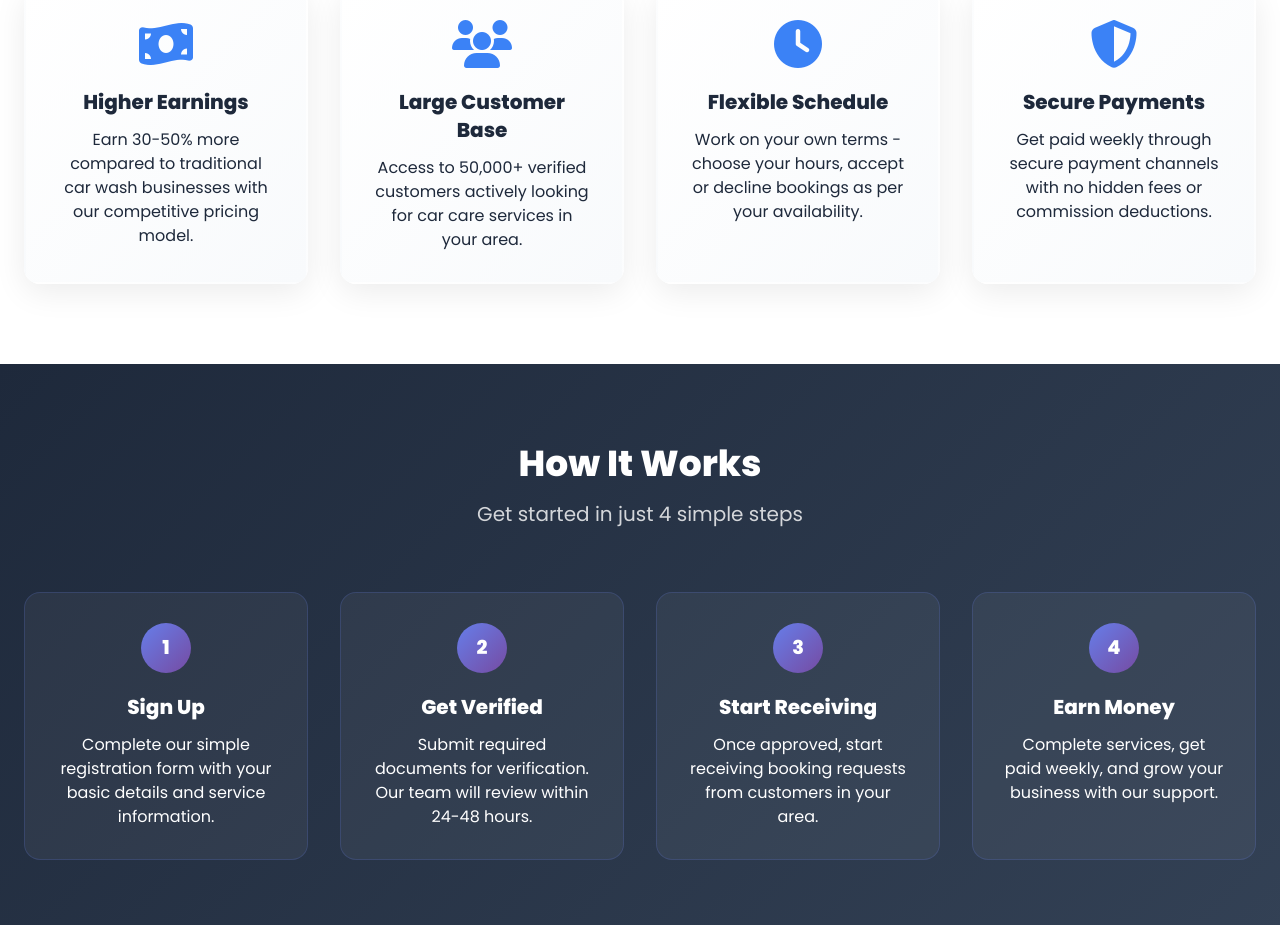
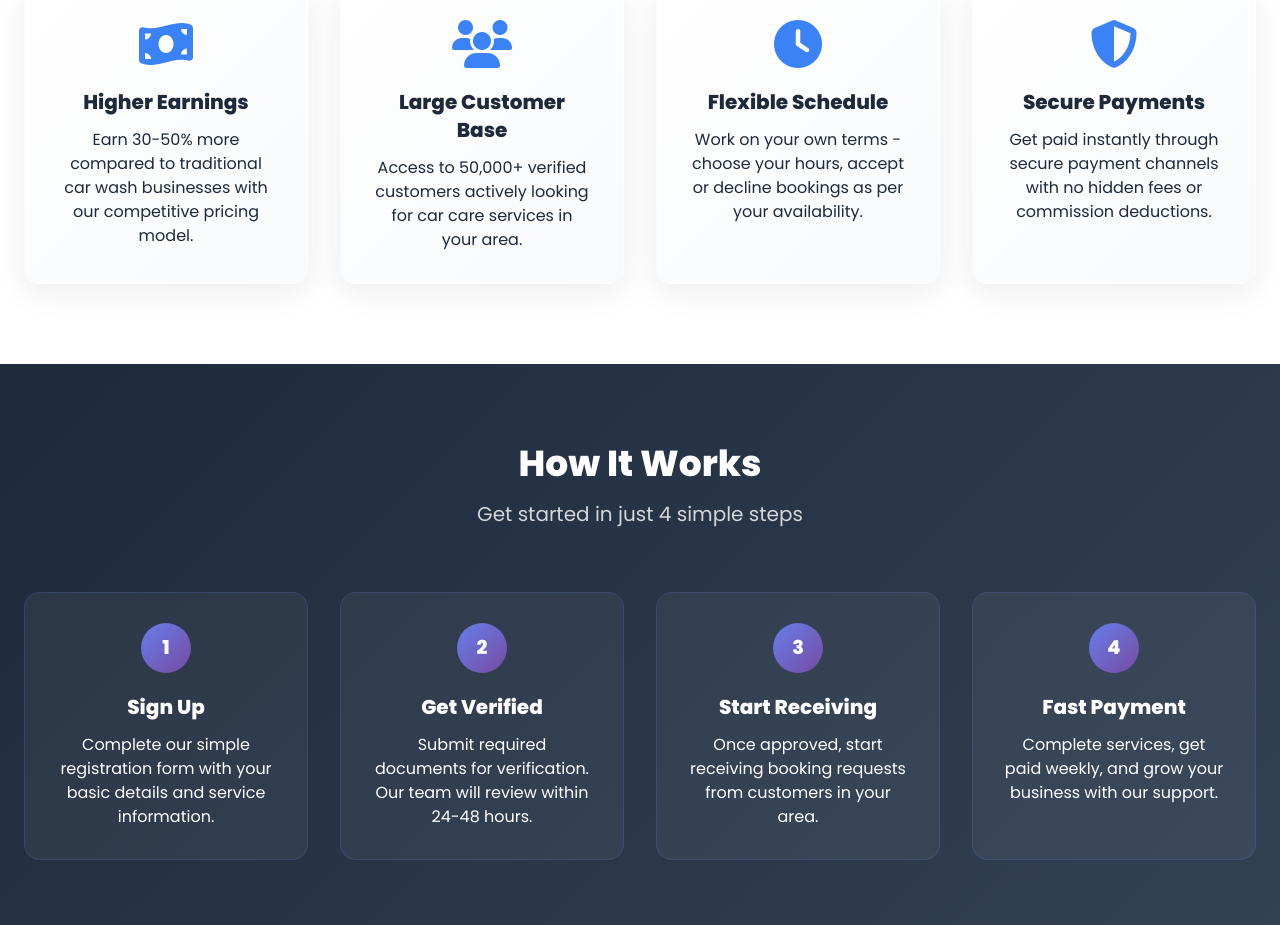
Before and after one commit to ParthBhut69/DriveConnect, a plain HTML site: page service_provider.html in a window 1280 px wide. Shown: the part 880-1805 px from the top of the page. Drawn offline with nearby package versions, Linux system fonts and the light colour scheme.

Commit message:
Update service_provider.html
minor changes made

```diff
--- a/service_provider.html
+++ b/service_provider.html
@@ -876,7 +876,7 @@
         <div class="benefit-card" data-aos="fade-up" data-aos-delay="400">
           <i class="fas fa-shield-alt"></i>
           <h3 class="text-xl font-bold mb-3">Secure Payments</h3>
-          <p>Get paid weekly through secure payment channels with no hidden fees or commission deductions.</p>
+          <p>Get paid instantly through secure payment channels with no hidden fees or commission deductions.</p>
         </div>
       </div>
     </div>
@@ -911,7 +911,7 @@
 
         <div class="step-card" data-aos="fade-up" data-aos-delay="400">
           <div class="step-number">4</div>
-          <h3 class="text-xl font-bold mb-3">Earn Money</h3>
+          <h3 class="text-xl font-bold mb-3">Fast Payment</h3>
           <p>Complete services, get paid weekly, and grow your business with our support.</p>
         </div>
       </div>
```
